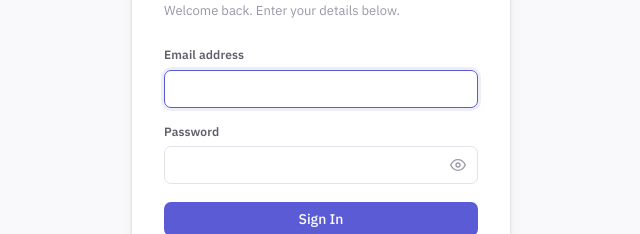
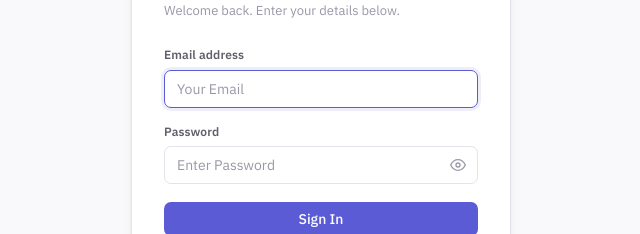
Before and after one commit to Tabish-X/attendance-app, a React (Vite) app: page /login in a window 1280 px wide. Shown: the part 309-543 px from the top of the page, without its empty margins (319-959 px from the left). Built offline with nearby package versions, Linux system fonts and the light colour scheme; no server answers.

Commit message:
Update placeholders in Login form inputs

```diff
--- a/src/pages/Login.jsx
+++ b/src/pages/Login.jsx
@@ -66,7 +66,7 @@ export default function Login({ addToast }) {
         <form className="auth-form" onSubmit={handleSubmit}>
           <div>
             <label className="input-label">Email address</label>
-            <input className="input" type="email" placeholder=""
+            <input className="input" type="email" placeholder="Your Email"
               value={form.email} onChange={e => setForm(f => ({ ...f, email: e.target.value }))}
               required autoFocus />
           </div>
@@ -75,7 +75,7 @@ export default function Login({ addToast }) {
             <label className="input-label">Password</label>
             <div className="pw-wrap">
               <input className="input" type={showPw ? "text" : "password"}
-                placeholder=""
+                placeholder="Enter Password"
                 value={form.password} onChange={e => setForm(f => ({ ...f, password: e.target.value }))}
                 required />
               <button type="button" className="pw-toggle" onClick={() => setShowPw(v => !v)} tabIndex={-1}>
```
